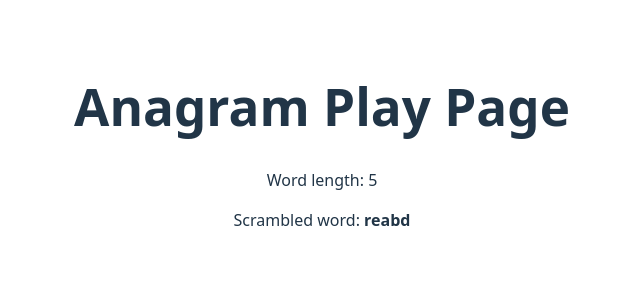
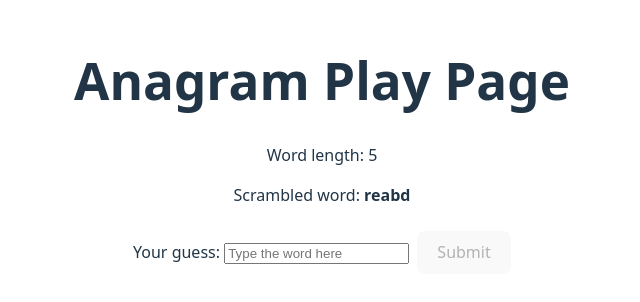
Before and after one commit to Sleppy23/FAU-Project-Play2Learn, a Vue app in the folder FAU-Project-Play2Learn/: page /anagram/play in a window 1280 px wide. Shown: the part 254-556 px from the top of the page, without its empty margins (318-958 px from the left). Built offline with nearby package versions, Linux system fonts and the light colour scheme.

Commit message:
Add guess input, feedback system, and working scrambled word logic for Anagram Play page

```diff
--- a/FAU-Project-Play2Learn/src/views/AnagramPlay.vue
+++ b/FAU-Project-Play2Learn/src/views/AnagramPlay.vue
@@ -1,8 +1,32 @@
 <template>
   <div>
     <h1>Anagram Play Page</h1>
+
     <p>Word length: {{ wordLength }}</p>
     <p>Scrambled word: <strong>{{ scrambled }}</strong></p>
+
+    <div style="margin-top: 1.5rem;">
+      <label>
+        Your guess:
+        <input
+          type="text"
+          v-model="playerGuess"
+          placeholder="Type the word here"
+        />
+      </label>
+
+      <button
+        @click="checkGuess"
+        :disabled="!playerGuess.trim()"
+        style="margin-left: 0.5rem;"
+      >
+        Submit
+      </button>
+    </div>
+
+    <p v-if="feedback" style="margin-top: 1rem;">
+      {{ feedback }}
+    </p>
   </div>
 </template>
 
@@ -17,6 +41,8 @@ export default {
         wordLength: null,
         chosenWord: null,
         scrambled: null,
+        playerGuess:'',
+        feedback: '',
     };
   },
 
@@ -68,7 +94,28 @@ created() {
   }
 
   this.scrambled = chars.join('');
-}
+},
+ methods: {
+    checkGuess() {
+      const cleanGuess = this.playerGuess.trim().toLowerCase();
+      const cleanAnswer = (this.chosenWord || '').trim().toLowerCase();
 
+      if (!cleanGuess) {
+        this.feedback = 'Please enter a guess.';
+        return;
+      }
+
+      if (!cleanAnswer) {
+        this.feedback = 'There was a problem loading the word.';
+        return;
+      }
+
+      if (cleanGuess === cleanAnswer) {
+        this.feedback = 'Correct! Nice job!';
+      } else {
+        this.feedback = 'Not quite. Try again!';
+      }
+    },
+  },
 };
 </script>
```
